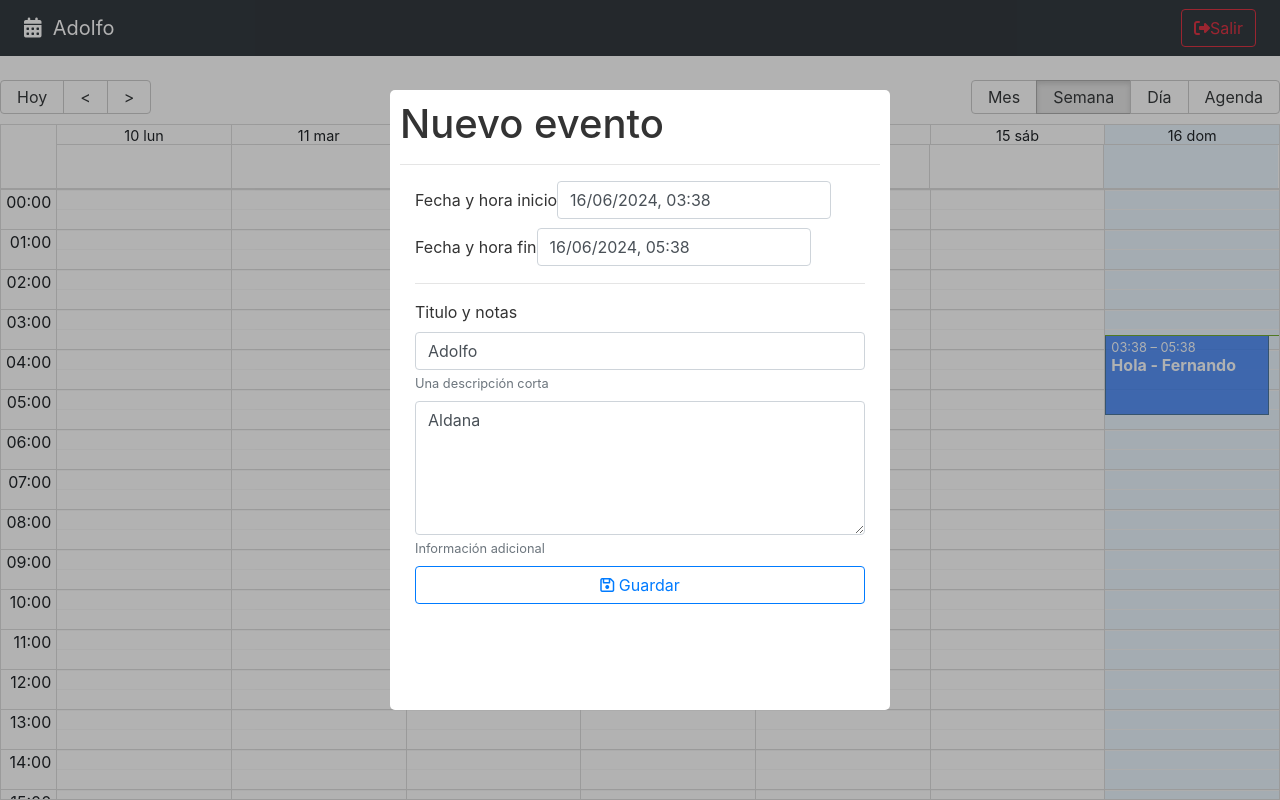
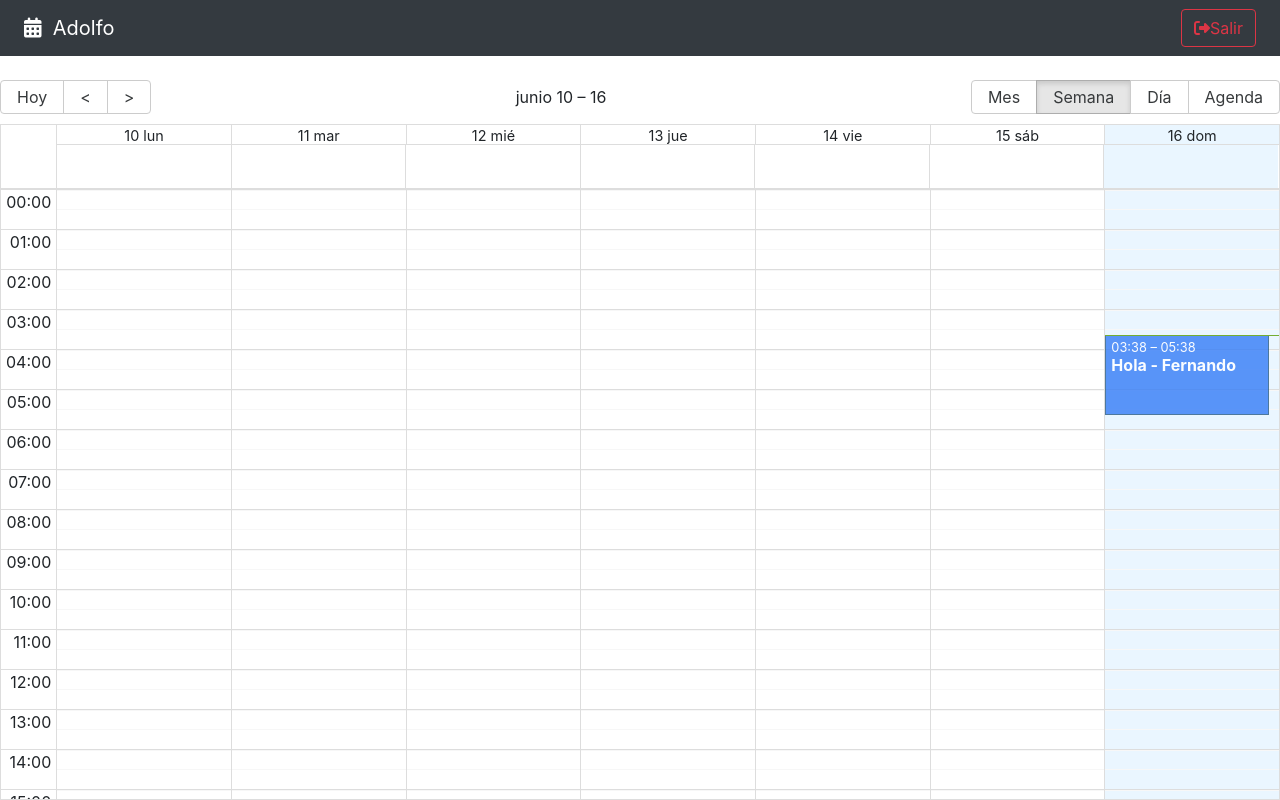
Before and after one commit to adlf-aldana/calendarApp, a React (Vite) app: page /auth in a window 1280 px wide. Built offline with nearby package versions, Linux system fonts and the light colour scheme.

Commit message:
#Add. Show and hide modal based on Store

```diff
--- a/src/calendar/components/CalendarModal.jsx
+++ b/src/calendar/components/CalendarModal.jsx
@@ -6,6 +6,7 @@ import "react-datepicker/dist/react-datepicker.css";
 import { es } from "date-fns/locale/es";
 import Swal from "sweetalert2";
 import "sweetalert2/dist/sweetalert2.min.css";
+import { useUiStore } from "../../hooks";
 
 registerLocale("es", es);
 
@@ -23,7 +24,8 @@ const customStyles = {
 Modal.setAppElement("#root");
 
 export const CalendarModal = () => {
-  const [isOpen, setIsOpen] = useState(true);
+  const { isDateModalOpen, closeDateModal } = useUiStore();
+  // const [isOpen, setIsOpen] = useState(true);
   const [formSubmitted, setFormSubmitted] = useState(false);
   const [formValues, setFormValues] = useState({
     title: "Adolfo",
@@ -52,7 +54,8 @@ export const CalendarModal = () => {
   };
 
   const onCloseModal = () => {
-    setIsOpen(false);
+    closeDateModal();
+    // setIsOpen(false);
   };
 
   const onSubmit = (event) => {
@@ -76,7 +79,7 @@ export const CalendarModal = () => {
 
   return (
     <Modal
-      isOpen={isOpen}
+      isOpen={isDateModalOpen}
       onRequestClose={onCloseModal}
       style={customStyles}
       className="modal"
--- a/src/calendar/pages/CalendarPage.jsx
+++ b/src/calendar/pages/CalendarPage.jsx
@@ -5,6 +5,7 @@ import { addHours } from "date-fns";
 import { Navbar, CalendarEvent, CalendarModal } from "../";
 import { localizer, getMessagesES } from "../../helpers";
 import { useState } from "react";
+import { useUiStore } from "../../hooks";
 
 const events = [
   {
@@ -21,6 +22,7 @@ const events = [
 ];
 
 export const CalendarPage = () => {
+  const { openDateModal } = useUiStore();
   const [lastView, setLastView] = useState(
     localStorage.getItem("lastView") || "week"
   );
@@ -39,7 +41,7 @@ export const CalendarPage = () => {
   };
 
   const onDoubleClick = (event) => {
-    console.log({ doubleClick: event });
+    openDateModal();
   };
 
   const onSelect = (event) => {
--- /dev/null
+++ b/src/hooks/index.js
@@ -0,0 +1 @@
+export * from "./useUiStore";
--- /dev/null
+++ b/src/hooks/useUiStore.js
@@ -0,0 +1,24 @@
+import { useDispatch, useSelector } from "react-redux";
+import { onCloseDateModal, onOpenDateModal } from "../store/";
+
+export const useUiStore = () => {
+  const dispatch = useDispatch();
+  const { isDateModalOpen } = useSelector((state) => state.ui);
+
+  const openDateModal = () => {
+    dispatch(onOpenDateModal());
+  };
+
+  const closeDateModal = () => {
+    dispatch(onCloseDateModal());
+  };
+
+  return {
+    //* Propiedades
+    isDateModalOpen,
+
+    //* Métodos
+    openDateModal,
+    closeDateModal,
+  };
+};
```
